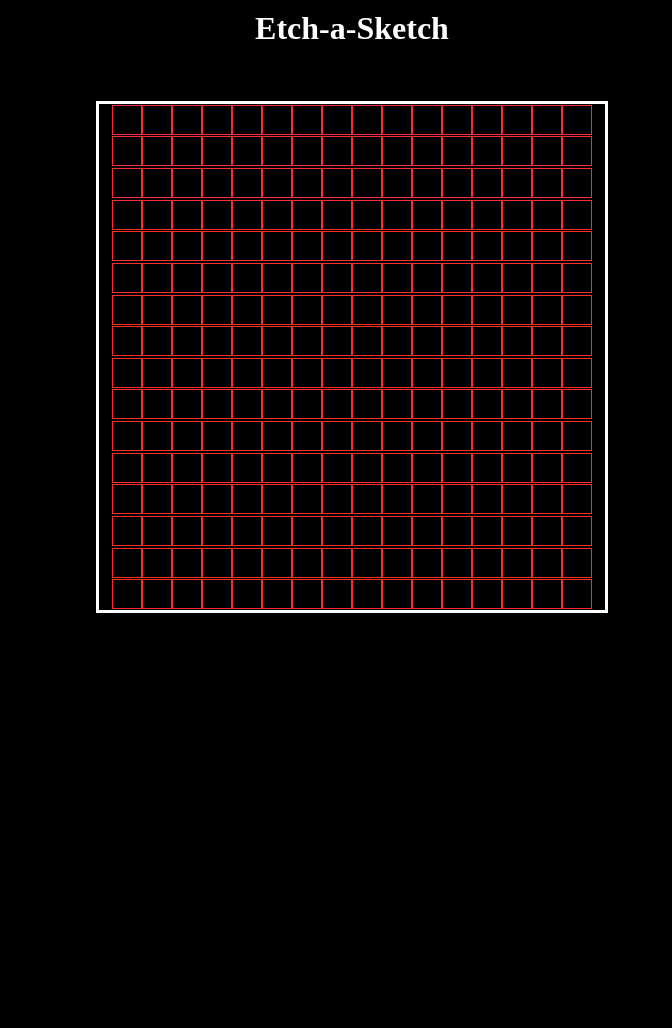
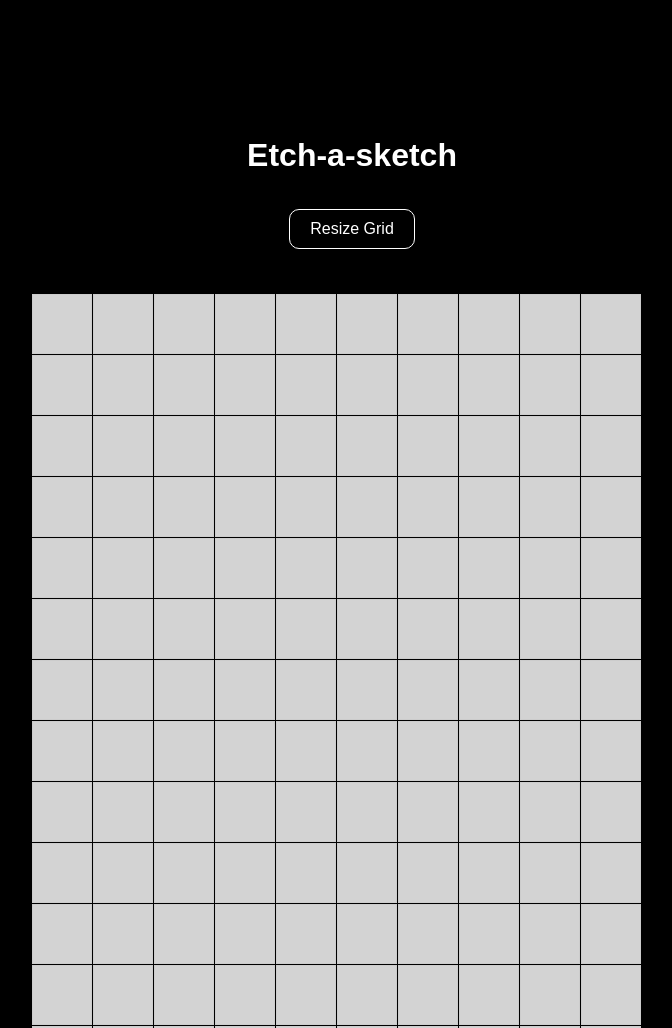
Before and after one commit to TheQueCode/Project-Etch-a-Sketch, a plain HTML site: page Etch-a-Sketch/index.html in a window 1280 px wide. Shown: the top 1028 px of the page, without its empty margins (288-960 px from the left). Before the commit the page ends 800 px from the top, so only its background shows below. Drawn offline with Linux system fonts and the light colour scheme.

Commit message:
Add JS function & CSS style

```diff
--- a/Etch-a-Sketch/css/style.css
+++ b/Etch-a-Sketch/css/style.css
@@ -7,39 +7,55 @@
 }
 
 body {
-  width: 100vw;
+  font-family: Arial, sans-serif;
+  display: flex;
+  flex-direction: column;
+  align-items: center;
+  justify-content: center;
   height: 100vh;
+  margin: 0;
+}
+
+#resizeButton,
+#magicButton {
+  margin-top: 25px;
+  margin-bottom: 20px;
+  padding: 10px 20px;
+  font-size: 16px;
+  text-align: center;
+  cursor: pointer;
+  border: 1px solid #fff;
+  border-radius: 10px;
+}
+
+#resizeButton:hover,
+#magicButton:hover {
+  background-color: #333;
 }
 
 .container {
-  width: 100vw;
-  height: 75vh;
   display: flex;
-  justify-content: center;
-  align-items: center;
+  flex-wrap: wrap;
+  margin-top: 25px;
+  width: 50vw;
+  height: 50vh;
+  gap: 1px;
 }
 
-.divsContainer {
-  width: 512px;
-  height: 512px;
-  border: 3px solid #fff;
-  display: flex;
-  flex-wrap: wrap;
-  justify-content: center;
-  align-items: center;
+.grid-item {
+  width: 100%;
+  height: 100%;
+  background-color: lightgray;
+  border: 1px solid #ccc;
+  box-sizing: border-box;
 }
 
-.divs {
-  width: 30px;
-  height: 30px;
-  border: 1px solid #ff2c2c;
-}
-
-.divs:hover{
-  background-color: rebeccapurple;
+.blackBG {
+  background-color: black;
 }
 
 h1 {
+  margin-top: 20px;
   padding: 10px;
   text-align: center;
 }
--- a/Etch-a-Sketch/index.html
+++ b/Etch-a-Sketch/index.html
@@ -7,8 +7,9 @@
   <title>Etch-a-Sketch</title>
 </head>
 <body>
-  <h1>Etch-a-Sketch</h1>
-  <div class="container"></div>
-<script src="js/script.js"></script>
+  <h1>Etch-a-sketch</h1>
+  <button id="resizeButton" type="button">Resize Grid</button>
+  <div class="container" id="gridContainer"></div>
+  <script src="js/script.js"></script>
 </body>
 </html>
--- a/Etch-a-Sketch/js/script.js
+++ b/Etch-a-Sketch/js/script.js
@@ -1,17 +1,33 @@
-const container = document.querySelector('.container');
+// Function to create the grid
+function createGrid(numSquares) {
+  const container = document.getElementById("gridContainer");
+  container.innerHTML = ""; // Clear the container
 
-const divsContainer = document.createElement('div');
-divsContainer.className = 'divsContainer';
+  const squareSize = 960 / numSquares; // Calculate the size of each square based on grid size
 
-const createDivs = function () {
-  for (let i = 1; i <= 16; i++) {
-    for (let j = 1; j <= 16; j++) {
-      const divs = document.createElement('div');
-      divs.className = 'divs'
-      divsContainer.appendChild(divs);
-    }
+  // Create the grid items
+  for (let i = 0; i < numSquares * numSquares; i++) {
+    const div = document.createElement("div");
+    div.classList.add("grid-item");
+    div.style.width = `${squareSize}px`;
+    div.style.height = `${squareSize}px`;
+    div.addEventListener('mouseenter', () => {div.classList.add("blackBG");});
+    container.appendChild(div);
   }
-};
+}
 
-createDivs();
-container.appendChild(divsContainer);
+// Event listener for the resize button
+document.getElementById("resizeButton").addEventListener("click", function() {
+  let gridSize = prompt("Enter the number of squares per side (max 100):", 16);
+
+  gridSize = parseInt(gridSize);
+  if (gridSize > 0 && gridSize <= 100) {
+      createGrid(gridSize);
+  } else {
+      alert("Please enter a valid number between 1 and 100.");
+  }
+});
+
+
+// Initialize with a 16x16 grid
+createGrid(16);
```
